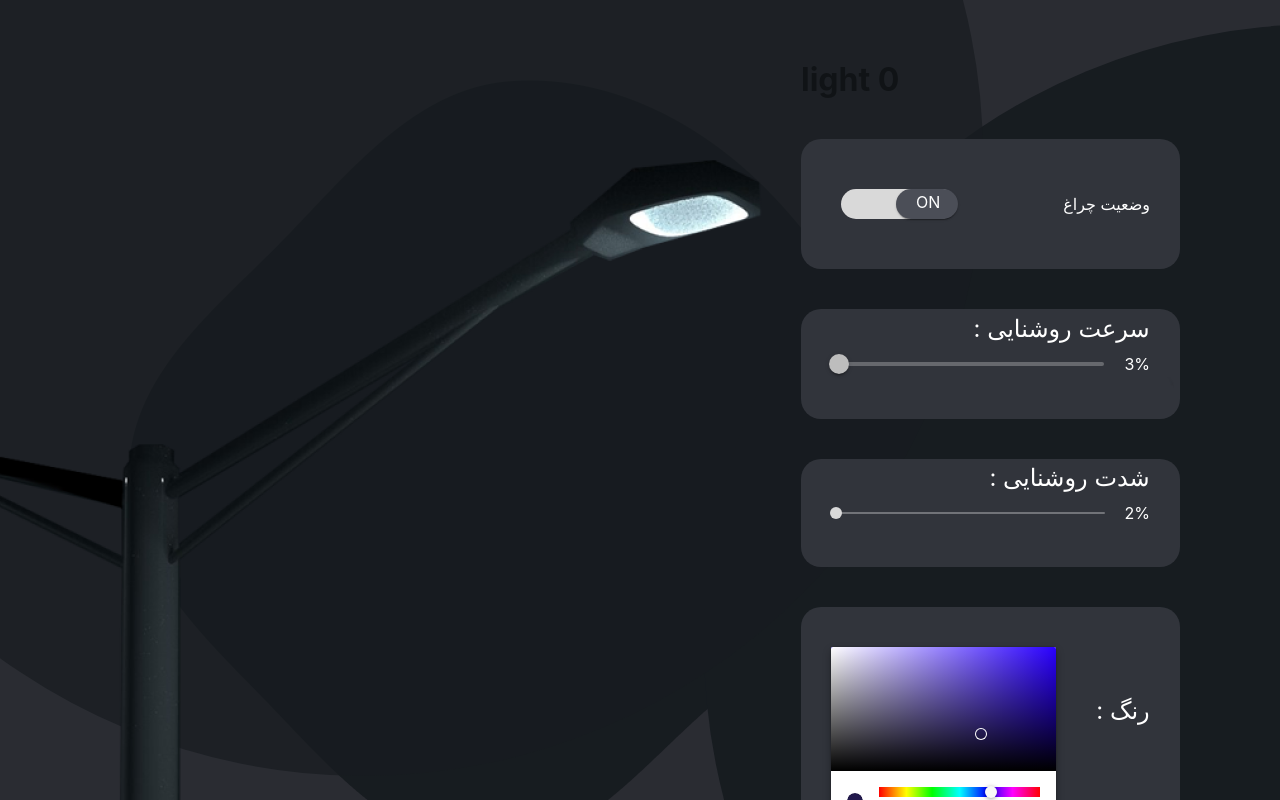
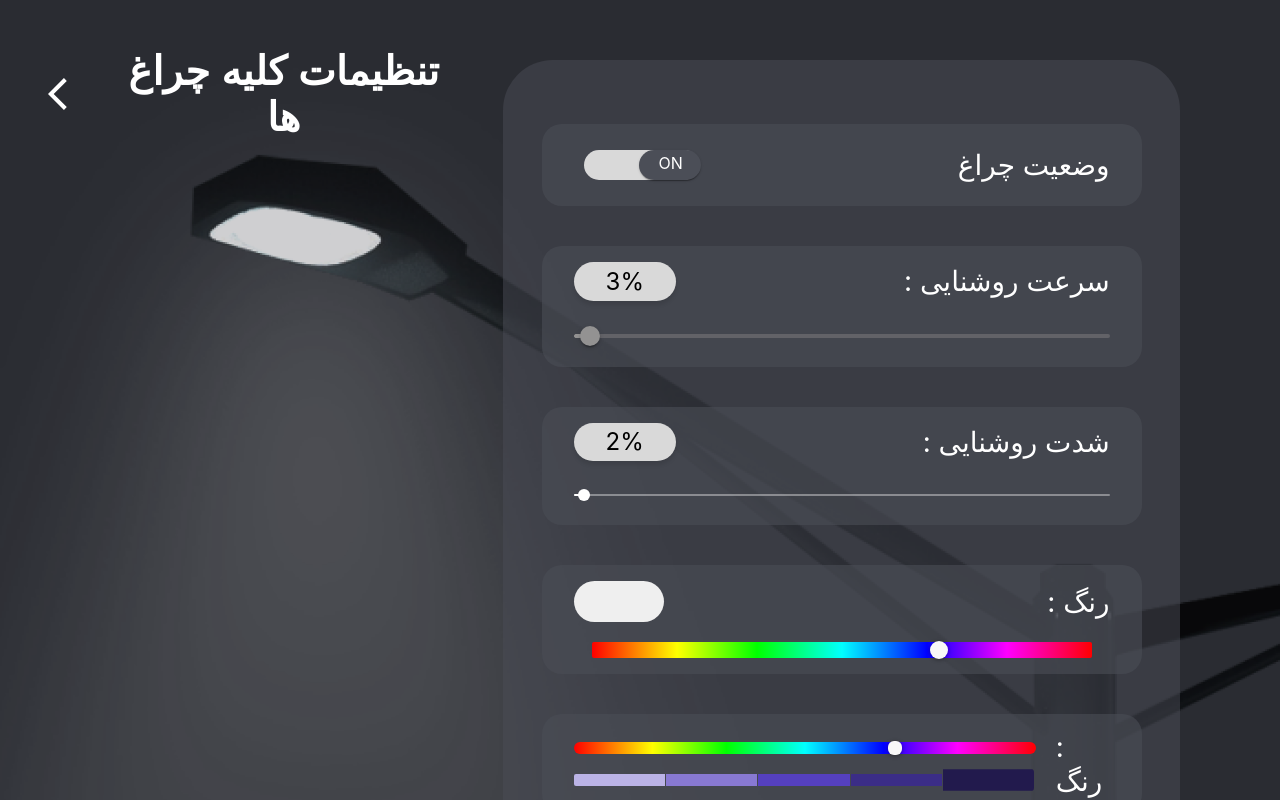
Before and after one commit to mohammadmhdz/traffic, a React (Create React App) app: page / in a window 1280 px wide. Both pictures are taken after a click on the button 157 px from the left and 393 px from the top of the page. Shown: the top 800 px of the page. Built offline with nearby package versions, Linux system fonts and the light colour scheme.

Commit message:
css finished-1

```diff
--- a/src/components/section_3.jsx
+++ b/src/components/section_3.jsx
@@ -1,15 +1,13 @@
 import "./section_3.style.css";
-import light from "../img/light.png";
-import light2 from "../img/light-2.png";
-import vector from "../img/Vector.png";
-import light3 from "../img/light-3.png";
 import Slider from "@mui/material/Slider";
 import Switch from "@mui/material/Switch";
+import { MdArrowBackIos } from "react-icons/md";
 import { styled } from "@mui/material/styles";
-import { ChromePicker } from "react-color";
+import { CirclePicker, HuePicker, SliderPicker } from "react-color";
 import { useLocation } from "react-router-dom";
 import { useState } from "react";
-import { colors } from "@mui/material";
+import { Link } from "react-router-dom";
+
 // import { Link } from "react-router-dom";
 export const Section_3 = () => {
   const input = useLocation();
@@ -161,24 +159,37 @@ export const Section_3 = () => {
 
   return (
     <div className="section-3-main-container">
+      {/* <img className="section-3-light-2" src={light3} alt="light2" /> */}
       <div className="section-3-right-main-container">
-        <img className="section-3-light-2" src={light} alt="light2" />
-        <img className="section-3-light-3" src={vector} alt="light2" />
-        <div className="section-3-left-circle"></div>
-        <div className="section-2-right-circle"></div>
+        <Link to="/" style={{ textDecoration: "none" }}>
+          <button className="section-3-back-button">
+            <MdArrowBackIos />
+            تنظیمات کلیه چراغ ‌ها
+          </button>
+        </Link>
+        {/*<img className="section-3-light-3" src={vector} alt="light2" /> */}
+        {/* <div className="section-3-left-circle"></div> */}
+        {/* <div className="section-2-right-circle"></div> */}
       </div>
       <div className="section-3-left-main-container">
-        <h1>light {item[0].ip}</h1>
+        {/* <h1>light {item[0].ip}</h1> */}
         <div className="section-3-border-container">
           <MaterialUISwitch
             value={item[0].state}
             checked={item[0].state}
             onClick={(e) => handleChangeState(e.target.checked)}
           ></MaterialUISwitch>
-          <div style={{ color: "white" }}>وضعیت چراغ</div>
+          <div style={{ color: "white", fontSize: "28px" }}>وضعیت چراغ</div>
         </div>
-        <div className="section-3-border-container  ">
-          <div className="section-3-border-container-name">: سرعت روشنایی</div>
+        <div className="section-3-border-container section-3-speed-intensity ">
+          <div className="section-3-speed-intensity-name-border">
+            <div className="section-3-speed-intensity-percentage">
+              {item[0].speed}%
+            </div>
+            <div className="section-3-border-container-name">
+              : سرعت روشنایی
+            </div>
+          </div>
           <Slider
             className="slider-style"
             id={item[0].ip}
@@ -187,13 +198,17 @@ export const Section_3 = () => {
             disabled={!item[0].state}
             size="medium"
             defaultValue={+item[0].speed}
-            aria-label="Small"
+            aria-label="small"
             valueLabelDisplay="auto"
           />
-          <div style={{ color: "white" }}>{item[0].speed}%</div>
         </div>
-        <div className="section-3-border-container ">
-          <div className="section-3-border-container-name">: شدت روشنایی</div>
+        <div className="section-3-border-container   section-3-speed-intensity">
+          <div className="section-3-speed-intensity-name-border">
+            <div className="section-3-speed-intensity-percentage">
+              {checked[0].speed}%
+            </div>
+            <div className="section-3-border-container-name">: شدت روشنایی</div>
+          </div>
           <Slider
             className="slider-style"
             id={checked[0].ip}
@@ -205,15 +220,36 @@ export const Section_3 = () => {
             aria-label="Small"
             valueLabelDisplay="auto"
           />
-          <div style={{ color: "white" }}>{checked[0].speed}%</div>
         </div>
-        <div className="section-3-border-container">
-          <div className="section-3-border-container-name">: رنگ</div>
-          <ChromePicker
+        <div className="section-3-border-container section-3-speed-intensity">
+          <div className="section-3-speed-intensity-name-border">
+            <button
+              style={{
+                width: 90,
+                height: 41,
+                border: "none",
+                borderRadius: 25,
+                backgroundColor: color.background,
+              }}
+            ></button>
+            <div className="section-3-border-container-name">: رنگ</div>
+          </div>
+          {/* div.hue-horizontal for this part css */}
+          <HuePicker
+            width={"500px"}
             color={color.background}
             onChange={(e, color) => handleChangeColor(e, color)}
           />
         </div>
+        <div className="section-3-border-container">
+          <SliderPicker
+            color={color.background}
+            className="section-3-sliderPicker"
+            onChange={(e, color) => handleChangeColor(e, color)}
+          />
+          <div className="section-3-border-container-name">: رنگ</div>
+        </div>
+        <button className="section-3-submit-button">ذخیره‌ی تغییرات</button>
       </div>
     </div>
   );
--- a/src/components/section_3.style.css
+++ b/src/components/section_3.style.css
@@ -5,9 +5,10 @@
 }
 
 .section-3-main-container {
+  background-image: url(../img/light-3-1.png);
   max-width: 120rem;
   /* max-height: 1024px; */
-  height: 100vh;
+  /* height: 100vh; */
   /* padding: 0 3.2rem; */
   margin: 0 auto;
   background-color: #2a2c32;
@@ -18,37 +19,75 @@
   overflow-x: hidden;
   overflow-y: hidden;
 }
-/* .section-3-switch-style.PrivateSwitchBase-input.MuiSwicth-input {
-  color: red;
-} */
+.section-3-back-button {
+  display: flex;
+  gap: 1.6rem;
+  align-items: center;
+
+  cursor: pointer;
+  color: white;
+  font-size: 40px;
+  font-style: normal;
+  font-weight: 800;
+
+  background-color: transparent;
+  background-repeat: no-repeat;
+  border: none;
+  cursor: pointer;
+  overflow: hidden;
+  outline: none;
+  margin: 3rem 3rem;
+}
+
 .section-3-left-main-container {
-  margin: 60px 100px 0px 0px;
+  /* width: 800px; */
+  margin: 60px 100px 50px 0px;
+  padding: 4rem 2.4rem 4rem 2.4rem;
   display: flex;
   flex-direction: column;
   gap: 40px;
-  text-align: left;
-  /* align-items: center; */
+  align-items: center;
+
+  border-radius: 50px;
+  background: rgba(74, 77, 86, 0.5);
 }
 
 .section-3-border-container {
   position: relative;
-  width: 379px;
+  width: 600px;
   /* border: 1px solid white; */
-  background-color: #31343b;
+  background-color: rgba(74, 77, 86, 0.61);
   border-radius: 20px;
-  padding: 40px 30px 40px 30px;
+  padding: 16px 32px 16px 32px;
   display: flex;
   justify-content: space-between;
   align-items: center;
   gap: 20px;
 }
+.section-3-speed-intensity {
+  flex-direction: column;
+}
+.section-3-speed-intensity-name-border {
+  width: 100%;
+  display: flex;
+  justify-content: space-between;
+  align-items: center;
+}
+.section-3-speed-intensity-percentage {
+  font-size: 24px;
+  padding: 0.3rem 2rem 0.3rem 2rem;
+  border-radius: 25px;
+  background-color: #d9d9d9;
+  box-shadow: 0px 4px 4px 0px rgba(0, 0, 0, 0.1);
+}
 .section-3-border-container-name {
-  position: absolute;
+  /* position: absolute; */
   color: white;
-  font-size: 24px;
-  padding: 0px 0px 10px 20px;
-  bottom: 60%;
-  right: 8%;
+  font-size: 28px;
+  /* padding: 0px 0px 10px 20px; */
+  /* flex: 1; */
+  /* bottom: 60%;
+  right: 8%; */
   /* overflow: hidden; */
   /* background-color: #2a2c32; */
 }
@@ -57,7 +96,10 @@
   /* justify-content: space-between; */
 }
 .slider-style.MuiSlider-root {
-  color: #d9d9d9;
+  color: rgb(255, 255, 255);
+}
+.slider-style.MuiSlider-root.Mui-disabled {
+  color: #939292;
 }
 
 /* right side STYLES */
@@ -66,7 +108,7 @@
 }
 .section-3-light-2 {
   position: absolute;
-  /* left: 74.5%; */
+  left: 20%;
   top: 20%;
   z-index: 1;
 }
@@ -96,3 +138,34 @@
   bottom: 3%;
   /* z-index: 1; */
 }
+
+div.hue-horizontal {
+  border-radius: 20px;
+  background: linear-gradient(
+    to right,
+
+    #f00 0%,
+    #ff0 17%,
+    #0f0 33%,
+    #0ff 50%,
+    #00f 67%,
+    #f0f 83%,
+    #f00 100%
+  );
+}
+.section-3-submit-button {
+  width: 100%;
+  display: inline-block;
+  text-decoration: none;
+  padding: 1.5rem 1.5rem;
+  font-size: 28px;
+  font-style: normal;
+  font-weight: 900;
+  color: white;
+  border-radius: 16px;
+  background: #1b75cd;
+  cursor: pointer;
+}
+.section-3-sliderPicker {
+  width: 100%;
+}
```
Also changed, not shown: src/img/light-3-1.png (added).
